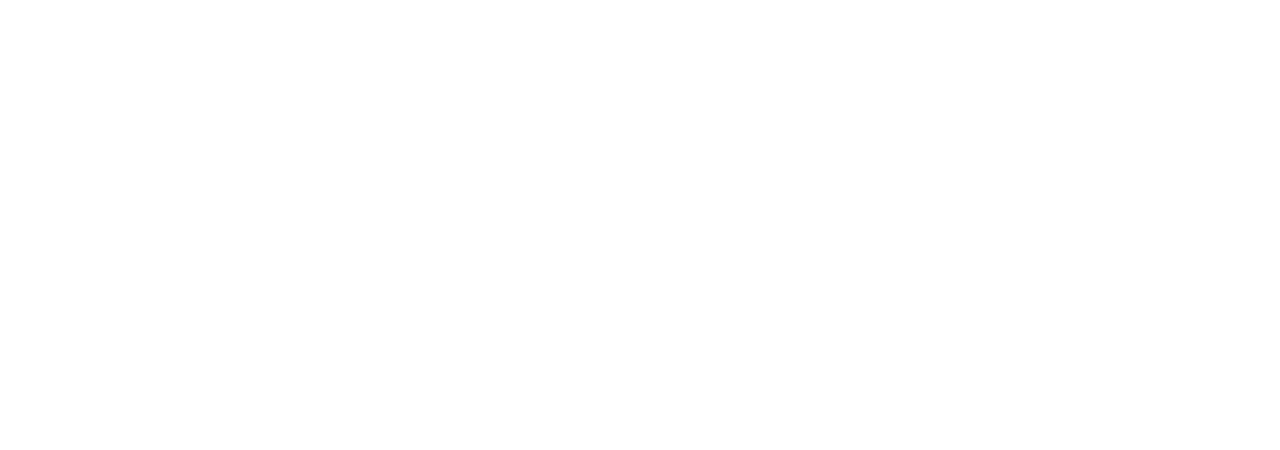
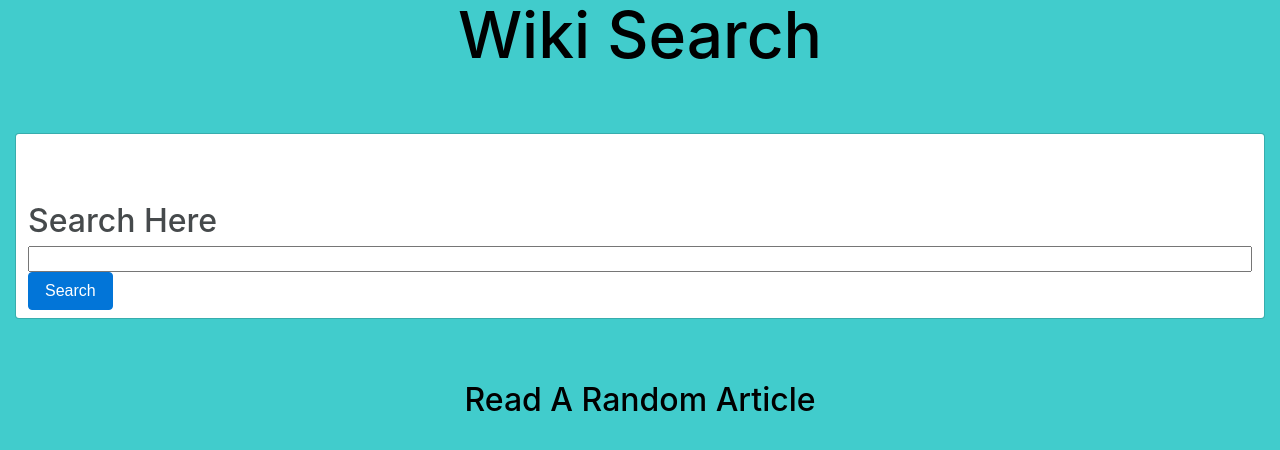
Before and after one commit to Sahil624/Free-code-camp, a plain HTML site: page Wiki Reader/index.html in a window 1280 px wide. Drawn offline with nearby package versions, Linux system fonts and the light colour scheme; files that its build step writes are made by us from their sources; a web font is replaced by a local one.

Commit message:
Wiki Reader Created

```diff
--- a/Wiki Reader/index.html
+++ b/Wiki Reader/index.html
@@ -1,38 +1,40 @@
 <!DOCTYPE html>
 <html>
 <head>
-	<title></title>
+	<title>WikiPedia Reader</title>
+	<meta charset="utf-8">
+	<link rel="stylesheet" type="text/css" href="https://cdnjs.cloudflare.com/ajax/libs/twitter-bootstrap/4.0.0-alpha.6/css/bootstrap.min.css">
+	<link rel="stylesheet" type="text/css" href="site.css">
 </head>
 <body>
+
+<div class="container-fluid">
+
+<div class="text-center text-primary">
+	<a href="index.html"><h1> Wiki Search</h1></a>
+</div>
+
+
+	<div class="form-control col-md-12 form">
+	<h2 class="h2">Search Here</h2>
+		<input type="text" name="search" id="search" class="input">
+		<button type="search" class="btn btn-primary button" id="submit" onclick="search()">Search</button>
+	</div>
+
+
+<div class="result" id="result">
+
+</div>
+
+<div class="text-center random">
+	<a href="https://en.wikipedia.org/wiki/Special:Random"><h2>Read A Random Article</h2></a>
+</div>
+
+</div>
+
+
+
  <script src='http://cdnjs.cloudflare.com/ajax/libs/jquery/2.1.3/jquery.min.js'></script>
-<script>
-
-var url = 'http://en.wikipedia.org/w/api.php?action=parse&page=google&prop=text&format=json&callback=?';
-//url = 'http://en.wikipedia.org/w/api.php?action=parse&titles=google&prop=text&format=json&callback=?';
-
-(function() {
-  $.getJSON( url, {
-  /*"action": "query",
-	"format": "json",
-	"prop": "revisions",
-	"titles": "Sahil",
-	"rvprop": "content",
-	"Access-Control-Allow-Credentials": "true"*/
-  })
-    .done(function( data ) {
-    	//putWeather(data,unit);
-    	console.log(url);
-      console.log(data);
-    });
-})();
-/*
-  $.getJSON('http://en.wikipedia.org/w/api.php?action=parse&page=google&prop=text&format=json&callback=?', function(json) {
-   /* $('#wikiInfo').html(json.parse.text.*);
-    $("#wikiInfo").find("a:not(.references a)").attr("href", function(){ return "http://www.wikipedia.org" + $(this).attr("href");});
-    $("#wikiInfo").find("a").attr("target", "_blank");
-    console.log(json);
-  });*/
-
-</script>
+<script src="site.js"></script>
 </body>
 </html>
```
